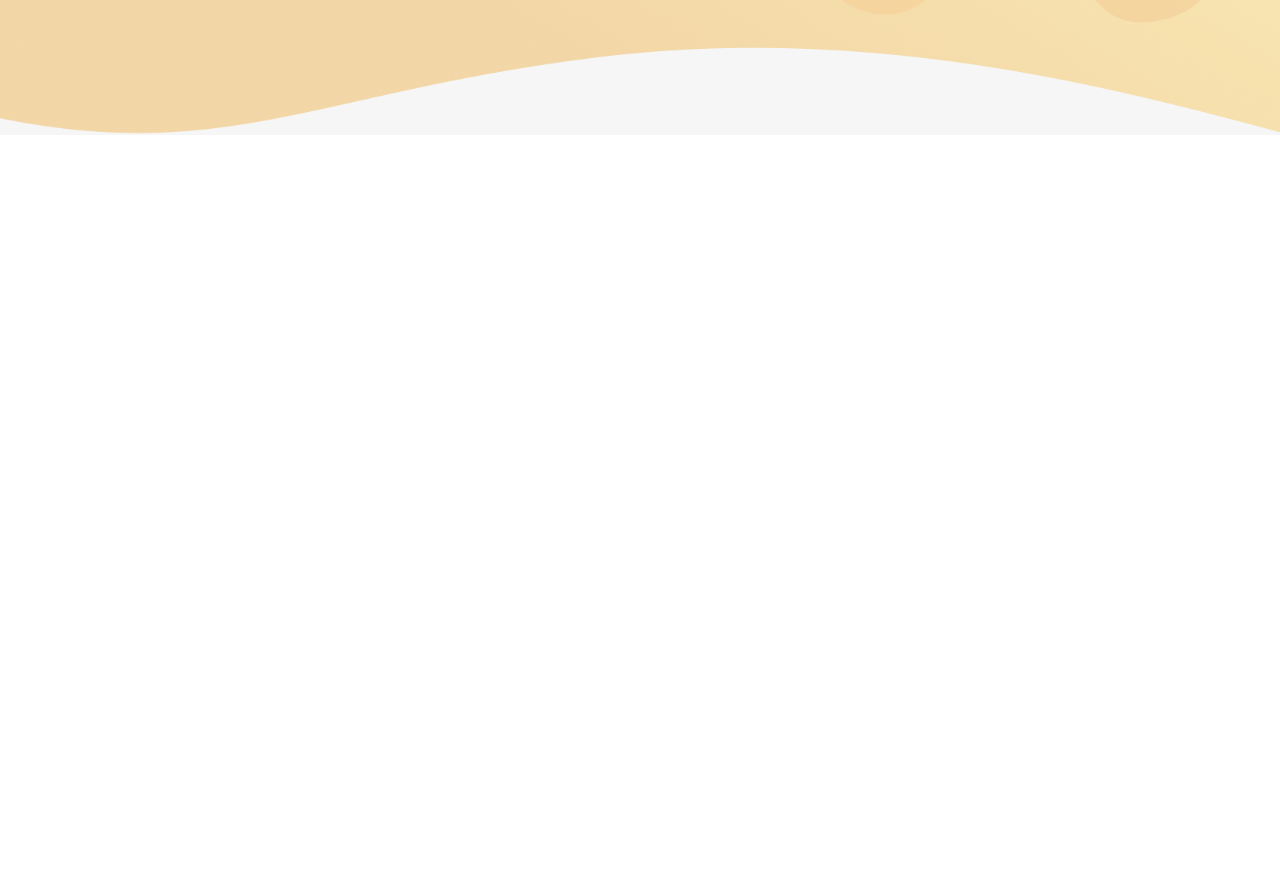
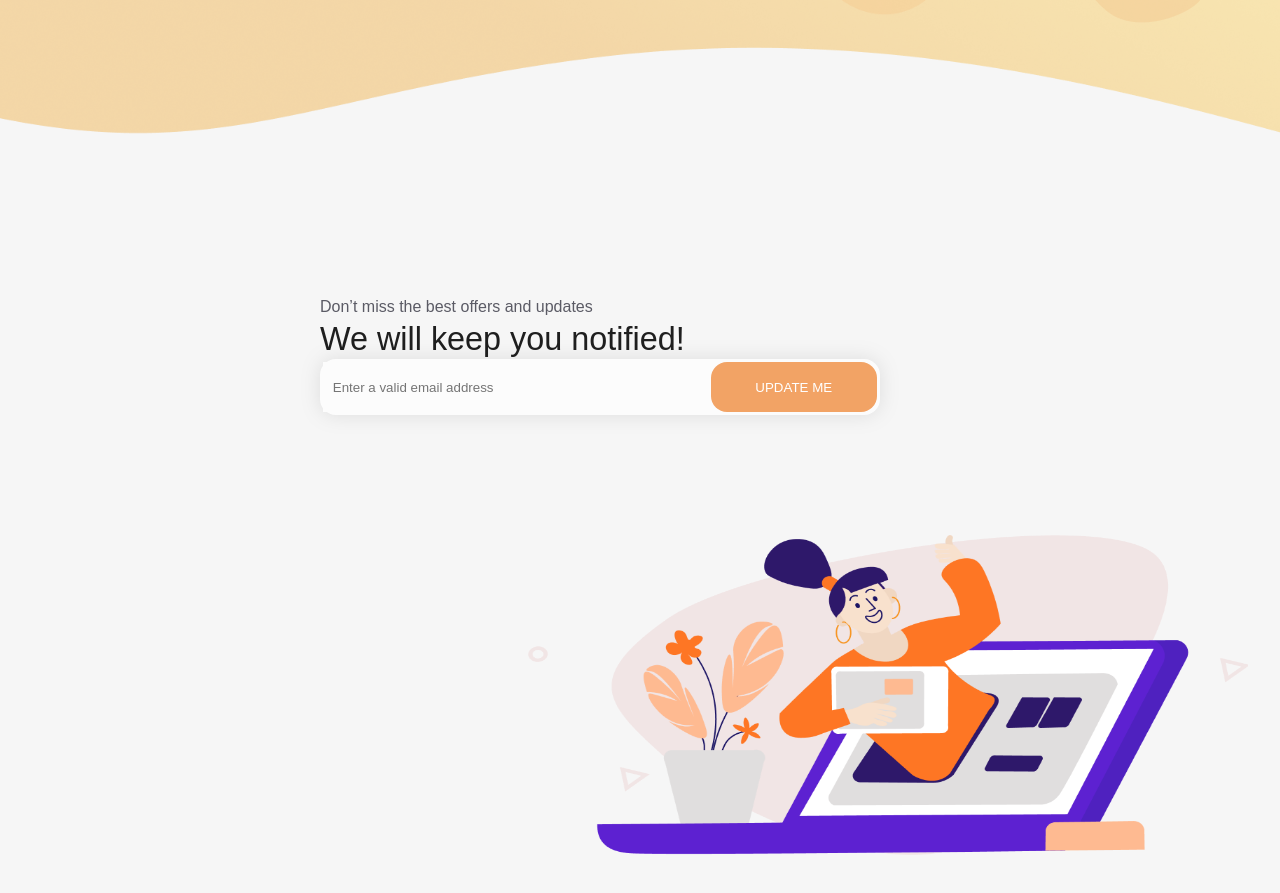
Before and after one commit to Yourstruggle11/DBC-website, a React (Create React App) app: page / in a window 1280 px wide. Shown: the part 7860-8753 px from the top of the page. Before the commit the page ends 7995 px from the top, so only its background shows below. Built offline with nearby package versions, Linux system fonts and the light colour scheme.

Commit message:
`feat`: Added `NewsLetter` section

```diff
--- /dev/null
+++ b/src/components/Home/NewLetters/NewLetters.style.js
@@ -0,0 +1,71 @@
+import { makeStyles } from '@mui/styles'
+
+
+export const useStyles = makeStyles((theme) => ({
+    newsLettersMain:{
+        width:'100% ',
+        height:'100vh   ',
+        background: '#F6F6F6',
+    },
+    upperSection:{
+        width:'100% ',
+        height:'50% ',
+        paddingTop:'10rem',
+        paddingLeft:'20rem',
+    },
+    details:{
+        fontFamily: theme.typography.h1.fontFamily,
+        fontStyle: 'normal',
+        fontWeight: '600',
+        fontSize: '2rem',
+        color: '#1F1F1F',
+        marginBottom:' 1rem',
+    },
+    emailInputArea:{
+        width:'35rem',
+        height:'3.5rem ',
+        borderRadius:'1rem',
+        background: '#FCFCFC',
+        padding:'0.2rem',
+        filter: 'drop-shadow(0px 0px 10px rgba(0, 0, 0, 0.1))',
+        display: 'flex',
+        alignItems: 'center',
+        justifyContent: 'center',
+    },
+    emailInput:{
+        width:'70% !important',
+        height:'100% !important',
+        border: 'none !important',
+        outline: 'none !important',
+        background: '#FCFCFC !important',
+        paddingLeft:'0.6rem !important',
+
+    },
+    updatemeBtn:{
+        width:'30%',
+        height:'100%',
+        border: 'none',
+        outline: 'none',
+        background: '#F2A365',
+        borderRadius:"1rem",
+        color: 'white',
+        cursor: 'pointer',
+    },
+    lowerSection:{
+        width:'100% ',
+        height:'50% ',
+        position:'relative',
+    },
+    VectorBg:{
+        position:'absolute',
+        width:'45rem',
+        height:'20rem',
+        right:'2rem'
+    },
+    Vector:{
+        position:'absolute',
+        width:'45rem',
+        height:'20rem',
+        right:'2rem'
+    }
+  }))
--- /dev/null
+++ b/src/components/Home/NewLetters/index.jsx
@@ -0,0 +1,29 @@
+import React from 'react'
+import {useStyles} from "./NewLetters.style"
+import Vector from "../../../Assets/NewsLetters/Vector.png"
+import VectorBg from "../../../Assets/NewsLetters/VectorBg.png"
+import { Typography } from '@mui/material'
+import InputUnstyled from '@mui/base/InputUnstyled';
+
+
+export default function NewLetters() {
+    const classes = useStyles()
+  return (
+    <>
+    <div className={classes.newsLettersMain}>
+        <div className={classes.upperSection}>
+                  <Typography className={classes.heading}>Don’t miss the best offers and updates  </Typography>
+                  <Typography variant="h4"  className={classes.details}>We will keep you notified!</Typography>
+                  <div className={classes.emailInputArea}>
+                      <input  placeholder="Enter a valid email address" className={classes.emailInput}/>
+                      <button className={classes.updatemeBtn}>UPDATE ME</button>
+                  </div>
+        </div>
+        <div className={classes.lowerSection}>
+            <img src={VectorBg} alt={VectorBg}  className={classes.VectorBg}/>
+            <img src={Vector} alt={Vector} className={classes.Vector}/>
+        </div>
+    </div>
+    </>
+  )
+}
--- a/src/pages/Home/index.jsx
+++ b/src/pages/Home/index.jsx
@@ -9,6 +9,7 @@ import BannerTwo from '../../components/Home/BannerTwo'
 import VideoPlayer from '../../components/Home/VideoPlayer'
 import FAQ from '../../components/Home/FAQ'
 import UserQuery from '../../components/Home/UserQuery'
+import NewLetters from '../../components/Home/NewLetters'
 
 export default function Home() {
   return (
@@ -23,6 +24,7 @@ export default function Home() {
     <VideoPlayer />
     <FAQ />
     <UserQuery />
+    <NewLetters />
     </>
   )
 }
```
Also changed, not shown: src/Assets/NewsLetters/Vector.png (added), src/Assets/NewsLetters/VectorBg.png (added).
